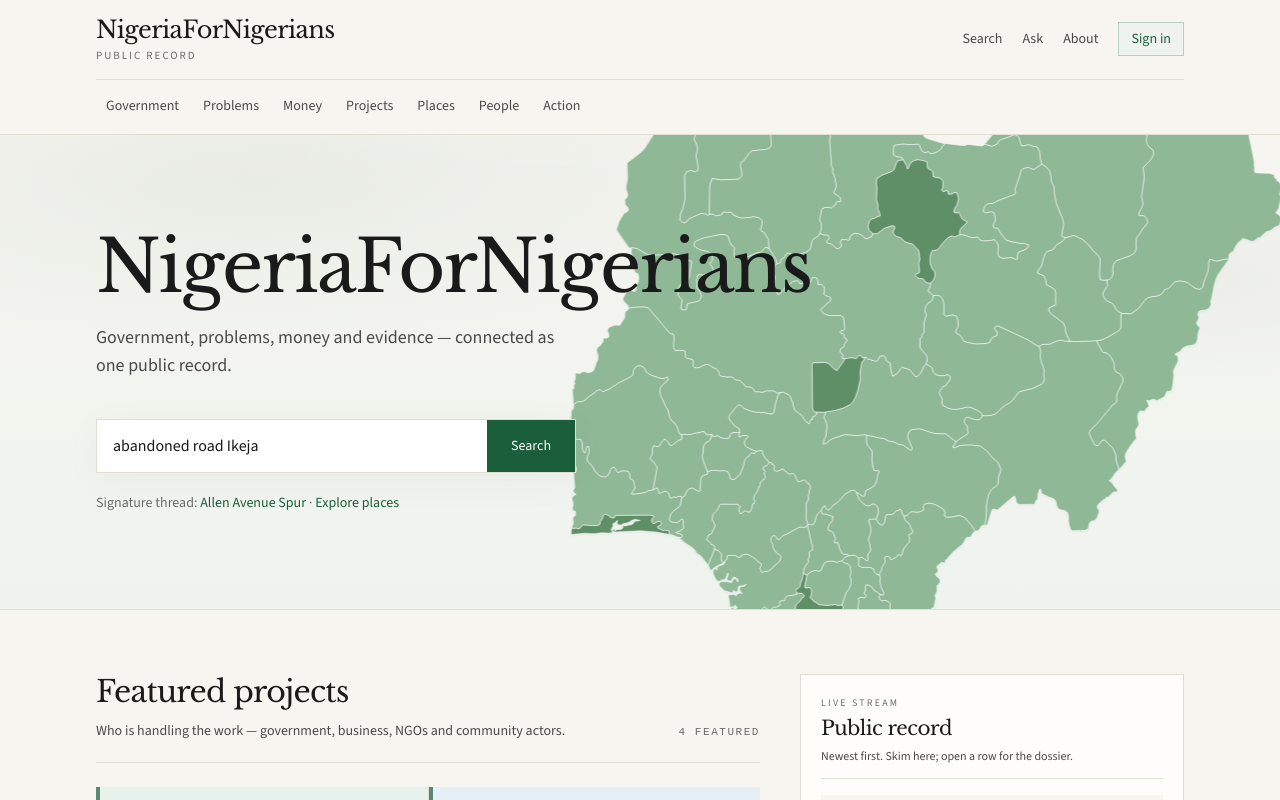
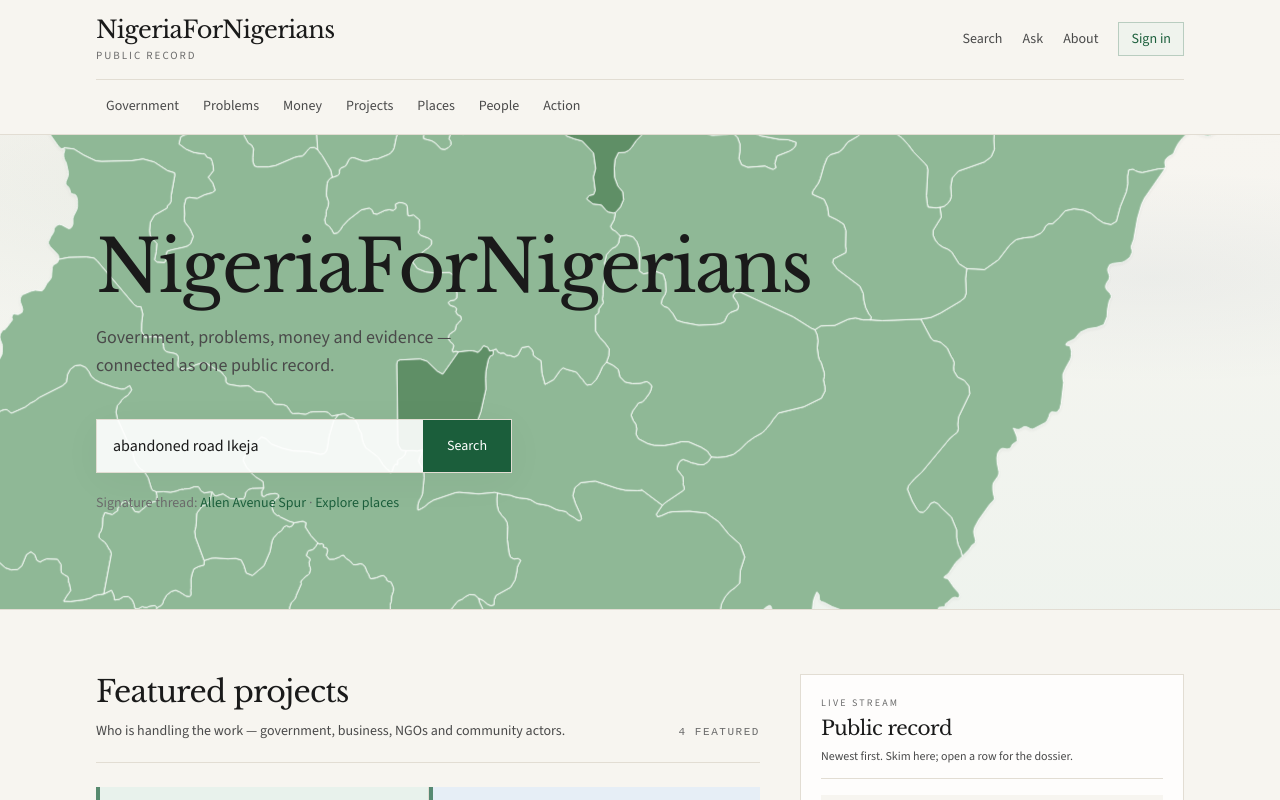
Before and after one commit to CodenNerd/nigerians.africa, a Next.js app in the folder apps/web/: page / in a window 1280 px wide. Shown: the top 800 px of the page. Built offline with nearby package versions, Linux system fonts and the light colour scheme.

Commit message:
Scale the hero Nigeria map up further across the right side.
Co-authored-by: Cursor <cursoragent@cursor.com>

```diff
--- a/apps/web/src/app/page.tsx
+++ b/apps/web/src/app/page.tsx
@@ -16,13 +16,10 @@ export default function HomePage() {
   return (
     <div>
       <section className="hero-field relative overflow-hidden">
-        {/* Large map art — fills the hero width without growing hero padding */}
-        <div
-          className="pointer-events-none absolute inset-y-0 right-0 z-0 hidden w-[58%] items-center justify-end lg:flex xl:w-[62%]"
-          aria-hidden={false}
-        >
-          <div className="pointer-events-auto w-[118%] translate-x-[8%] pr-2 xl:w-[125%] xl:translate-x-[6%]">
-            <p className="mb-1 text-right text-[10px] font-medium uppercase tracking-[0.22em] text-civic-green">
+        {/* Large map art — dominates the hero visually without growing padding */}
+        <div className="pointer-events-none absolute inset-y-[-12%] right-[-4%] z-0 hidden w-[72%] items-center justify-end lg:flex xl:w-[78%]">
+          <div className="pointer-events-auto w-full origin-right scale-[1.35] xl:scale-[1.45]">
+            <p className="mb-2 pr-[8%] text-right text-[11px] font-medium uppercase tracking-[0.22em] text-civic-green">
               Click a state to explore
             </p>
             <NigeriaStateMap className="aspect-[1000/812] w-full drop-shadow-sm" />
@@ -30,7 +27,7 @@ export default function HomePage() {
         </div>
 
         <div className="site-container relative z-10 py-16 sm:py-20 lg:py-24">
-          <div className="max-w-xl text-center lg:max-w-[28rem] lg:text-left xl:max-w-[30rem]">
+          <div className="max-w-xl text-center lg:max-w-[24rem] lg:text-left xl:max-w-[26rem]">
             <div className="anim-rise">
               <h1 className="font-display text-5xl leading-[1.02] tracking-tight text-ink sm:text-6xl lg:text-7xl">
                 NigeriaForNigerians
@@ -82,7 +79,7 @@ export default function HomePage() {
             <p className="mb-2 text-center text-[10px] font-medium uppercase tracking-[0.22em] text-civic-green">
               Click a state to explore
             </p>
-            <NigeriaStateMap className="mx-auto aspect-[1000/812] w-full max-w-lg" />
+            <NigeriaStateMap className="mx-auto aspect-[1000/812] w-full max-w-2xl scale-110" />
           </div>
         </div>
       </section>
```
